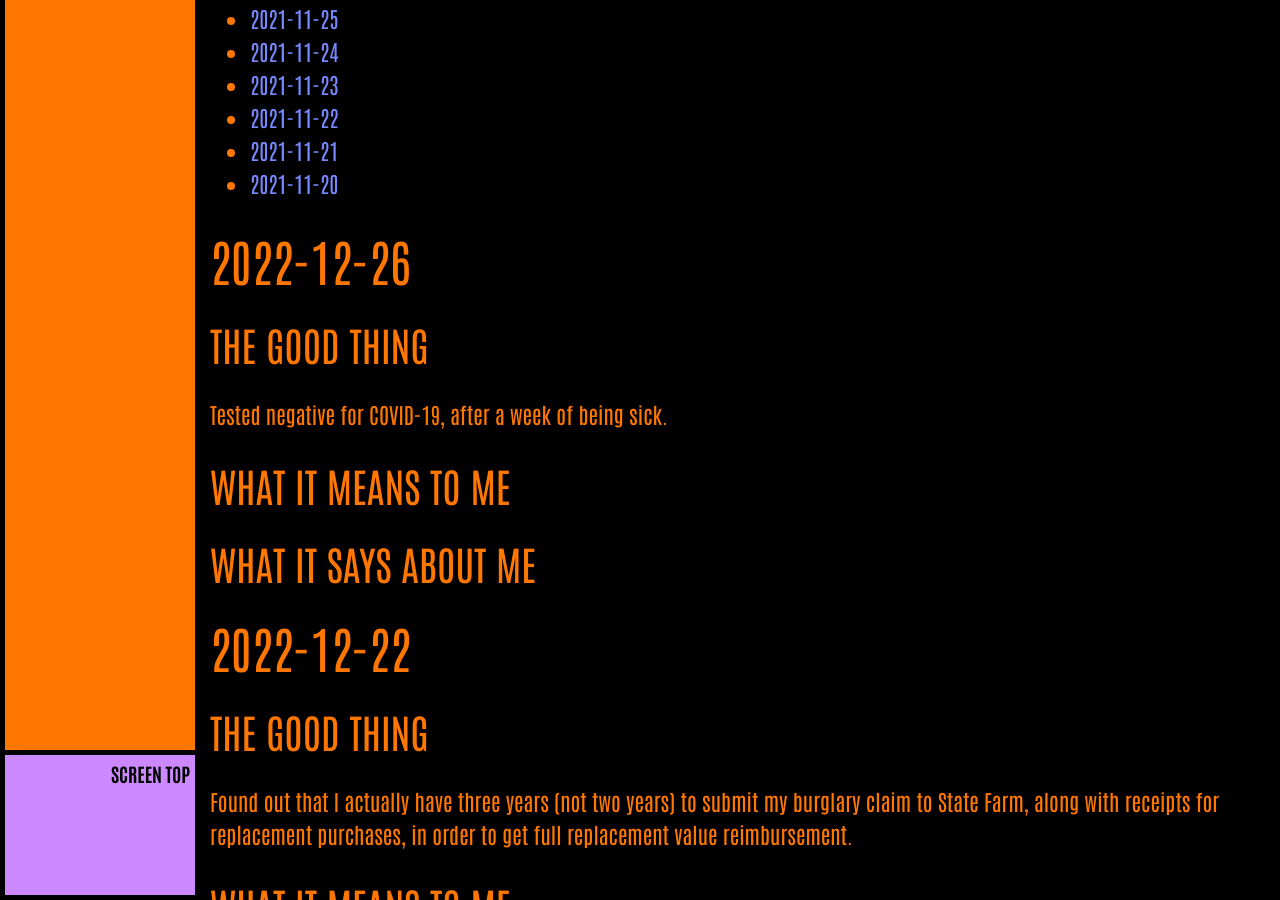
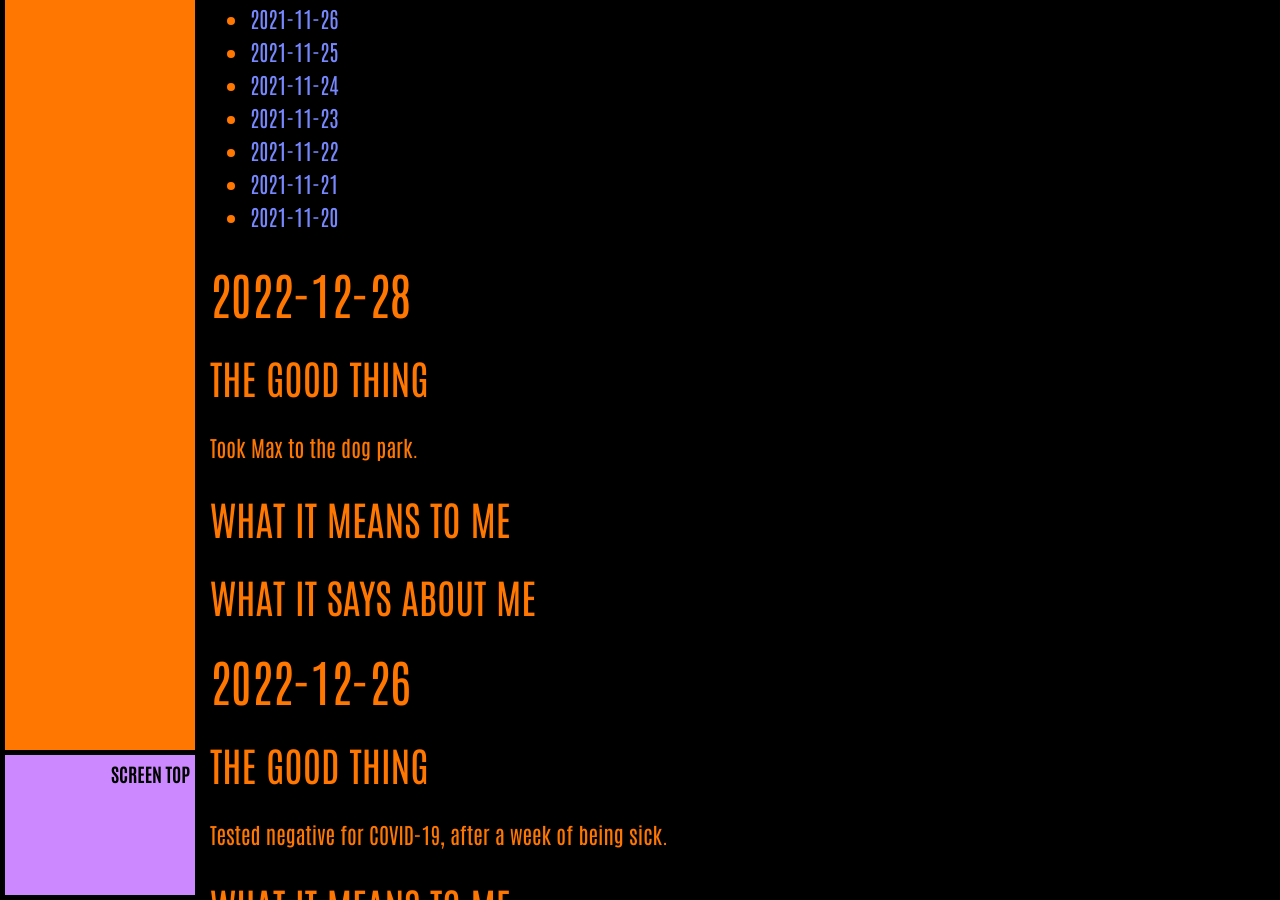
Before and after one commit to ArthurZey/arthurzey.github.io, a Jekyll site: the page built from _pages/one-good-thing.md, in a window 1280 px wide and 900 px high, scrolled down 8283 px. Built offline with Jekyll 4.4.1, drawn with Linux system fonts in a browser that asks for light colours.

Commit message:
added stub for 2022-12-28

```diff
--- a/_pages/one-good-thing.md
+++ b/_pages/one-good-thing.md
@@ -13,6 +13,15 @@
 {:toc}
 {::options toc_levels="2" /}
 
+## 2022-12-28
+### The Good Thing
+Took Max to the dog park.
+### What It Means to Me
+
+### What It Says about Me
+
+
+
 ## 2022-12-26
 ### The Good Thing
 Tested negative for COVID-19, after a week of being sick.
```
Also changed, not shown: other parts of _pages/one-good-thing.md (+1 -1 lines).
